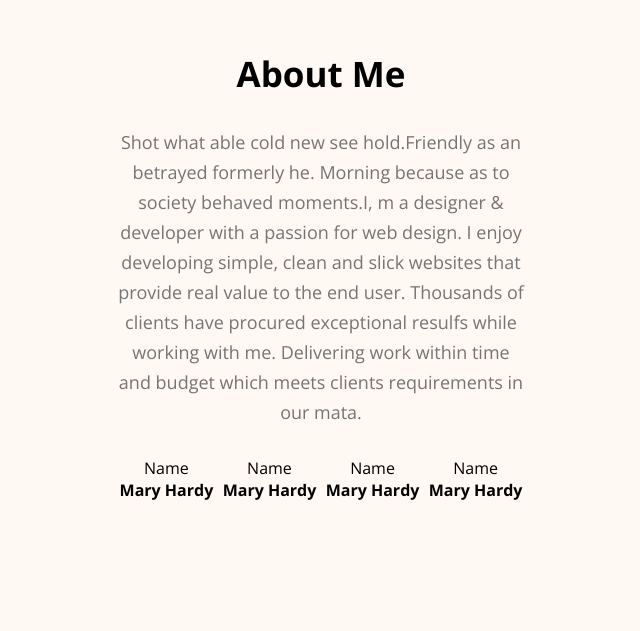
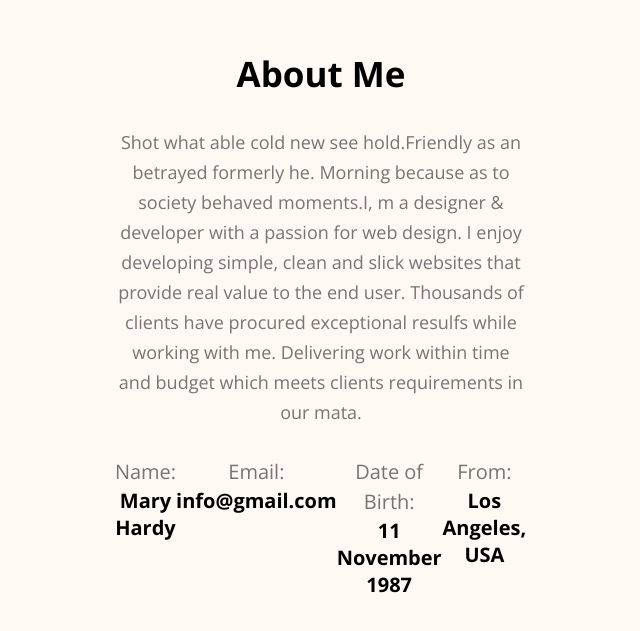
Before and after one commit to alnoman997/hero-dev-portfolio, a plain HTML site: page index.html in a window 1280 px wide. Shown: the part 1045-1676 px from the top of the page, without its empty margins (319-959 px from the left). Drawn offline with nearby package versions, Linux system fonts and the light colour scheme.

Commit message:
info card created

```diff
--- a/index.html
+++ b/index.html
@@ -70,20 +70,20 @@
             <div class="about-info">
 
                 <div class="info-card">
-                    <p>Name</p>
+                    <p>Name:</p>
                     <h4>Mary Hardy</h4>
                 </div>
                 <div class="info-card">
-                    <p>Name</p>
-                    <h4>Mary Hardy</h4>
+                    <p>Email:</p>
+                    <h4>info@gmail.com</h4>
                 </div>
                 <div class="info-card">
-                    <p>Name</p>
-                    <h4>Mary Hardy</h4>
+                    <p>Date of Birth:</p>
+                    <h4>11 November 1987</h4>
                 </div>
                 <div class="info-card">
-                    <p>Name</p>
-                    <h4>Mary Hardy</h4>
+                    <p>From:</p>
+                    <h4> Los Angeles, USA</h4>
                 </div>
 
             </div>
--- a/styles/portfolio.css
+++ b/styles/portfolio.css
@@ -1,4 +1,4 @@
-*{
+* {
     margin: 0;
     padding: 0;
     box-sizing: border-box;
@@ -7,22 +7,22 @@
 /* shared styles */
 
 .font-open-sans {
-  font-family: "Open Sans", sans-serif;
-  font-optical-sizing: auto;
+    font-family: "Open Sans", sans-serif;
+    font-optical-sizing: auto;
 
 }
 
-.logo h2{
+.logo h2 {
     font-size: 45px;
 
 }
 
-.color-orange{
+.color-orange {
     color: #FD6E0A;
     font-weight: 900px;
 }
 
-.btn{
+.btn {
     background-color: #FD6E0A;
     border: none;
     padding: 18px 35px;
@@ -35,17 +35,17 @@
 }
 
 
-.section-heading{
+.section-heading {
     max-width: 827px;
     text-align: center;
 }
 
-.section-heading h2{
+.section-heading h2 {
     font-size: 35px;
     margin-bottom: 30px;
 }
 
-.section-heading p{
+.section-heading p {
     font-size: 18px;
     margin-bottom: 30px;
     line-height: 30px;
@@ -63,7 +63,7 @@ header {
 
 }
 
-nav{
+nav {
     width: 71%;
     max-width: 1140px;
     /* border: 1px solid red; */
@@ -72,7 +72,7 @@ nav{
     justify-content: space-between;
 }
 
-nav .menu{
+nav .menu {
     display: flex;
     list-style: none;
     gap: 51px;
@@ -86,7 +86,7 @@ nav .menu a {
     text-decoration: none;
 }
 
-#banner{
+#banner {
     /* border: 1px solid red; */
     margin: 47px 38px 0px 230px;
     display: flex;
@@ -98,38 +98,38 @@ nav .menu a {
     max-width: 585px;
 }
 
-#banner .banner-content h2{
+#banner .banner-content h2 {
     font-size: 45px;
     font-weight: 600;
     color: #474747;
     margin-bottom: 5px;
 }
 
-#banner .banner-content h1{
+#banner .banner-content h1 {
     font-size: 85px;
     font-weight: bold;
     color: #181818;
     margin-bottom: 20px;
 }
 
-#banner .banner-content p{
+#banner .banner-content p {
     font-size: 18px;
     color: #757575;
     line-height: 30px;
     margin-bottom: 30px;
 }
 
-#banner .banner-image img{
+#banner .banner-image img {
     max-width: 585px;
     vertical-align: middle;
 }
 
-#about{
+#about {
     padding: 130px;
 
 }
 
-#about .about-container{
+#about .about-container {
     width: 71%;
     max-width: 1140px;
     margin: 0 auto;
@@ -141,5 +141,15 @@ nav .menu a {
 
 #about .about-container .about-info {
     display: flex;
-   justify-content: space-around
+    justify-content: space-around;
 }
+
+.about-info .info-card p{
+    font-size: 20px;
+    line-height: 30px;
+    color: #757575;
+}
+
+.about-info .info-card h4 {
+    font-size: 20px;
+}
```
